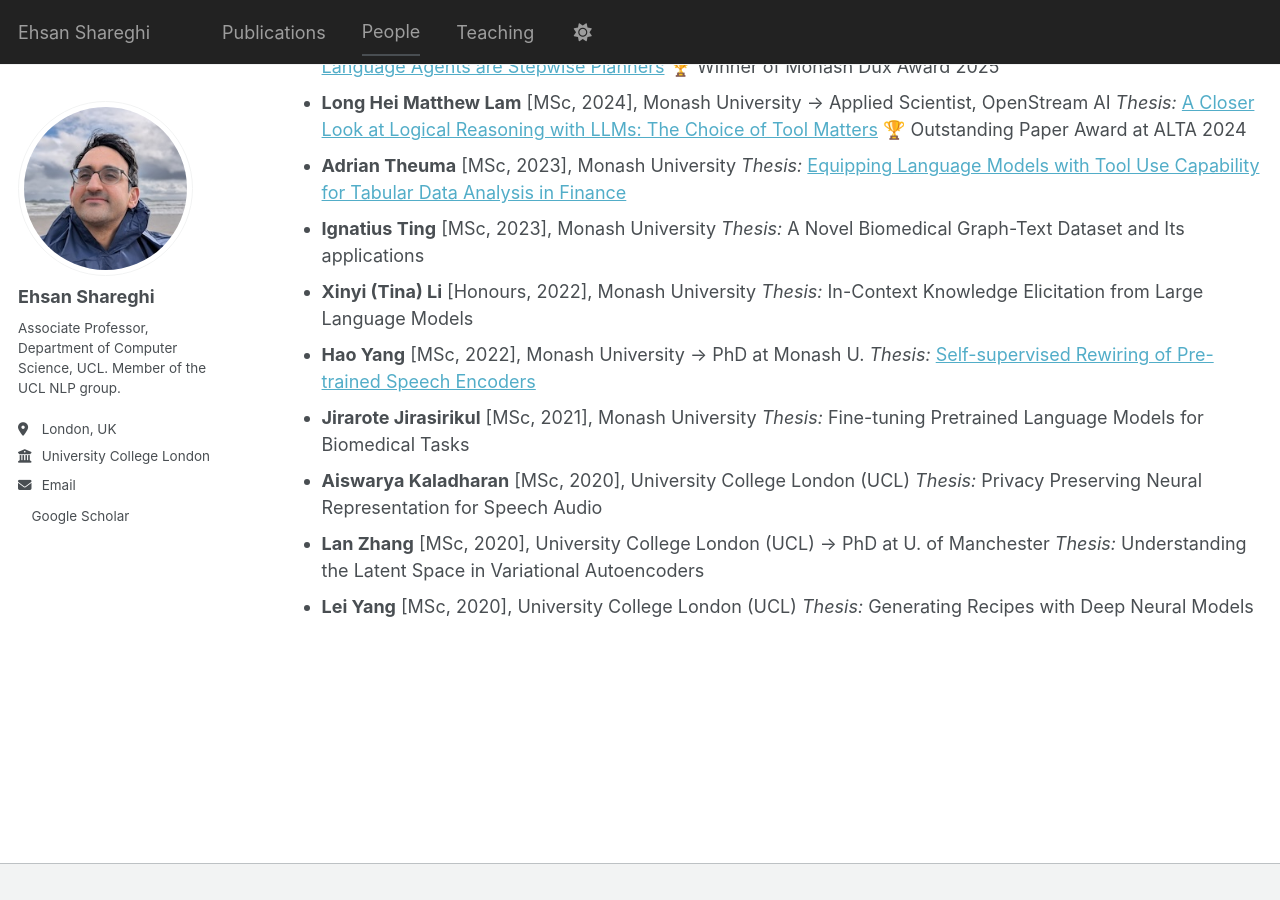
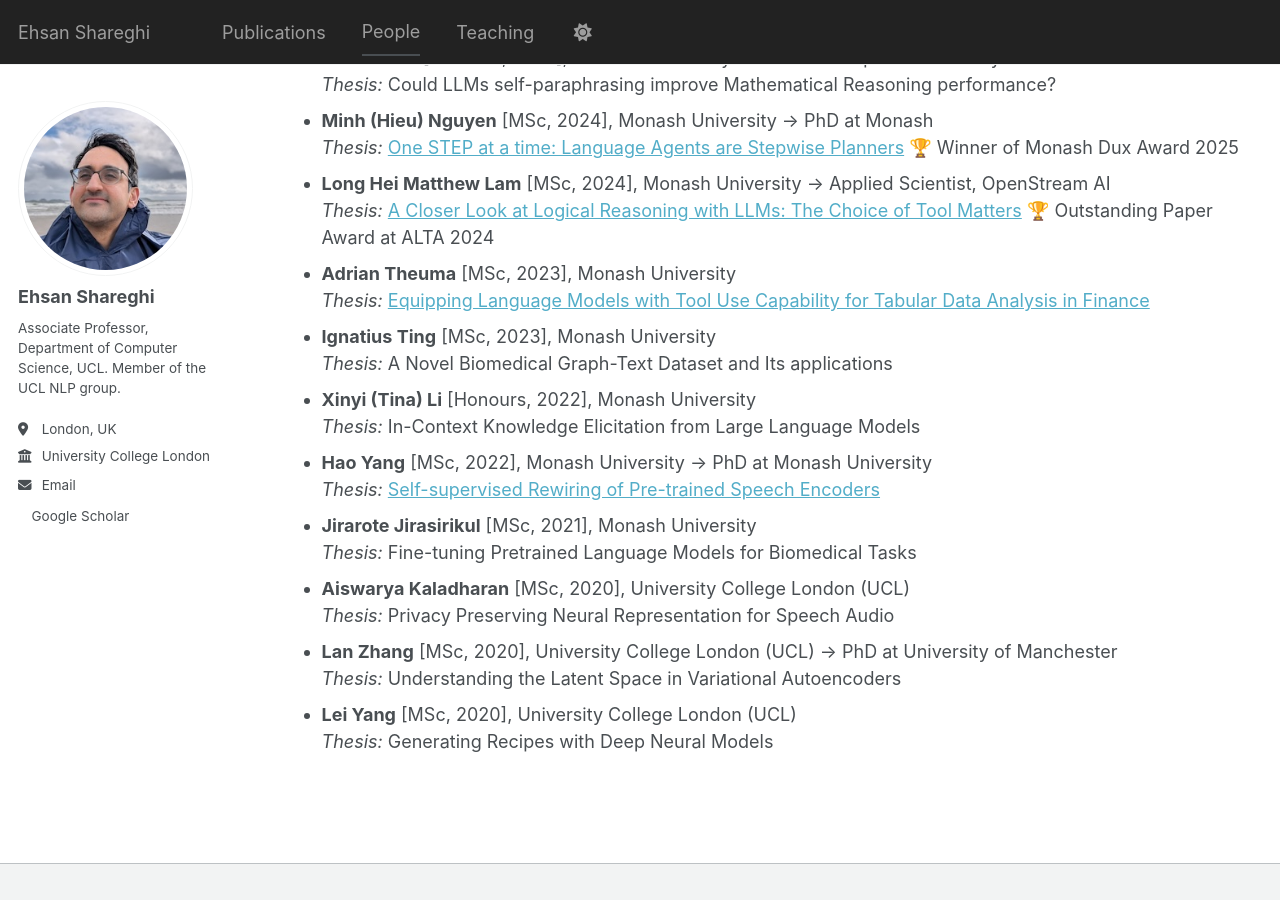
Before and after one commit to eehsan/eehsan.github.io, a Jekyll site: the page built from _pages/people.md, in a window 1280 px wide and 900 px high, scrolled down 1449 px. Built offline with Jekyll 4.4.1, drawn with Linux system fonts in a browser that asks for light colours; a style sheet for code colours, icons or effects is not loaded; some of the changed text lies outside the part shown.

Commit message:
Update people.md

```diff
--- a/_pages/people.md
+++ b/_pages/people.md
@@ -34,44 +34,44 @@ author_profile: true
 
 ### PhD
 
-* **Yinhong Liu** [PhD, 2026], University of Cambridge (with [Nigel Collier](https://sites.google.com/site/nhcollier))
+* **Yinhong Liu** [PhD, 2026], University of Cambridge (with [Nigel Collier](https://sites.google.com/site/nhcollier)) <br>
   *Thesis:* [Advancing Text Evaluation in the Era of LLMs: Toward Robust Metrics, Consistency, and Human Alignment](https://www.repository.cam.ac.uk/bitstreams/7d9a06ed-1ca3-432d-b963-0bae2709edd9/download)
-* **Yi Zhu** [PhD, 2025], University of Cambridge → Research Scientist, RekaAI (with [Anna Korhonen](https://sites.google.com/site/annakorhonen/), [Ivan Vulić](https://sites.google.com/site/ivanvulic/))
+* **Yi Zhu** [PhD, 2025], University of Cambridge → Research Scientist, RekaAI (with [Anna Korhonen](https://sites.google.com/site/annakorhonen/), [Ivan Vulić](https://sites.google.com/site/ivanvulic/)) <br>
   *Thesis:* [Multi-Lingual Learning with Few Labels](https://www.repository.cam.ac.uk/handle/1810/402342)
-* **Jinming (Michelle) Zhao** [PhD, 2024], Monash University → Applied Scientist, Amazon AGI (with [Reza Haffari](https://users.monash.edu.au/~gholamrh/))
+* **Jinming (Michelle) Zhao** [PhD, 2024], Monash University → Applied Scientist, Amazon AGI (with [Reza Haffari](https://users.monash.edu.au/~gholamrh/)) <br>
   *Thesis:* [Advancing Data-Constrained Spoken Language Translation](https://bridges.monash.edu/articles/thesis/Advancing_Data-Constrained_Spoken_Language_Translation/29097632?file=54638156)
-* **Victor Prokhorov** [PhD, 2021], University of Cambridge → Research Scientist, Huawei (with [Nigel Collier](https://sites.google.com/site/nhcollier))
+* **Victor Prokhorov** [PhD, 2021], University of Cambridge → Research Scientist, Huawei (with [Nigel Collier](https://sites.google.com/site/nhcollier)) <br>
   *Thesis:* [Injecting Inductive Biases into Distributed Representations of Text](https://www.repository.cam.ac.uk/handle/1810/330972)
 
 ### MSc and Honours
 
-* **Dhruv Anand** [MSc, 2025], Monash University
+* **Dhruv Anand** [MSc, 2025], Monash University <br>
   *Thesis:* [Cube Bench: A Benchmark for Spatial Visual Reasoning in MLLMs](https://arxiv.org/abs/2512.20595)
-* **James Garnham** [Honours, 2025], Monash University
+* **James Garnham** [Honours, 2025], Monash University <br>
   *Thesis:* [Could language models win the International Linguistics Olympiad?](https://openreview.net/pdf?id=dioc2KgOKg)
-* **Alan Tseng** [MSc, 2025], Monash University
+* **Alan Tseng** [MSc, 2025], Monash University <br>
   *Thesis:* AI Evaluation Benchmarks for Australian Contract Law
-* **Jack Pham** [Honours, 2025], Monash University → PhD at Macquarie University
+* **Jack Pham** [Honours, 2025], Monash University → PhD at Macquarie University <br>
   *Thesis:* Could LLMs self-paraphrasing improve Mathematical Reasoning performance?
-* **Minh (Hieu) Nguyen** [MSc, 2024], Monash University → PhD at Monash
+* **Minh (Hieu) Nguyen** [MSc, 2024], Monash University → PhD at Monash <br>
   *Thesis:* [One STEP at a time: Language Agents are Stepwise Planners](https://arxiv.org/abs/2411.08432)
   🏆 Winner of Monash Dux Award 2025
-* **Long Hei Matthew Lam** [MSc, 2024], Monash University → Applied Scientist, OpenStream AI
+* **Long Hei Matthew Lam** [MSc, 2024], Monash University → Applied Scientist, OpenStream AI <br>
   *Thesis:* [A Closer Look at Logical Reasoning with LLMs: The Choice of Tool Matters](https://arxiv.org/abs/2406.00284)
   🏆 Outstanding Paper Award at ALTA 2024
-* **Adrian Theuma** [MSc, 2023], Monash University
+* **Adrian Theuma** [MSc, 2023], Monash University <br>
   *Thesis:* [Equipping Language Models with Tool Use Capability for Tabular Data Analysis in Finance](https://aclanthology.org/2024.eacl-short.10/)
-* **Ignatius Ting** [MSc, 2023], Monash University
+* **Ignatius Ting** [MSc, 2023], Monash University  <br>
   *Thesis:* A Novel Biomedical Graph-Text Dataset and Its applications
-* **Xinyi (Tina) Li** [Honours, 2022], Monash University
+* **Xinyi (Tina) Li** [Honours, 2022], Monash University <br>
   *Thesis:* In-Context Knowledge Elicitation from Large Language Models
-* **Hao Yang** [MSc, 2022], Monash University → PhD at Monash U.
+* **Hao Yang** [MSc, 2022], Monash University → PhD at Monash University <br>
   *Thesis:* [Self-supervised Rewiring of Pre-trained Speech Encoders](https://aclanthology.org/2022.findings-emnlp.141/)
-* **Jirarote Jirasirikul** [MSc, 2021], Monash University
+* **Jirarote Jirasirikul** [MSc, 2021], Monash University <br>
   *Thesis:* Fine-tuning Pretrained Language Models for Biomedical Tasks
-* **Aiswarya Kaladharan** [MSc, 2020], University College London (UCL)
+* **Aiswarya Kaladharan** [MSc, 2020], University College London (UCL) <br>
   *Thesis:* Privacy Preserving Neural Representation for Speech Audio
-* **Lan Zhang** [MSc, 2020], University College London (UCL) → PhD at U. of Manchester
+* **Lan Zhang** [MSc, 2020], University College London (UCL) → PhD at University of Manchester  <br>
   *Thesis:* Understanding the Latent Space in Variational Autoencoders
-* **Lei Yang** [MSc, 2020], University College London (UCL)
+* **Lei Yang** [MSc, 2020], University College London (UCL)  <br>
   *Thesis:* Generating Recipes with Deep Neural Models
```
Also changed, not shown: other parts of _pages/people.md (+12 -12 lines).
